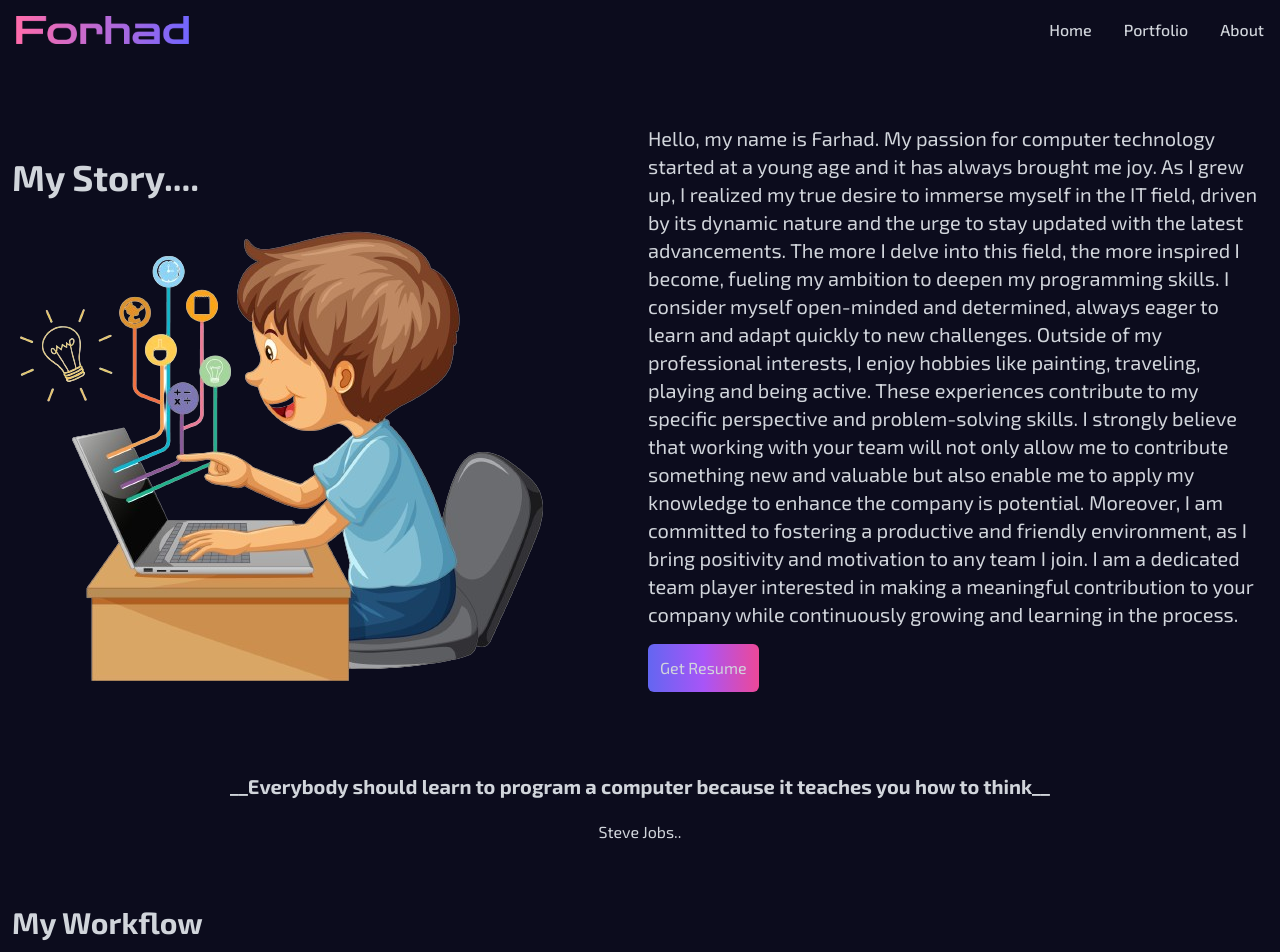
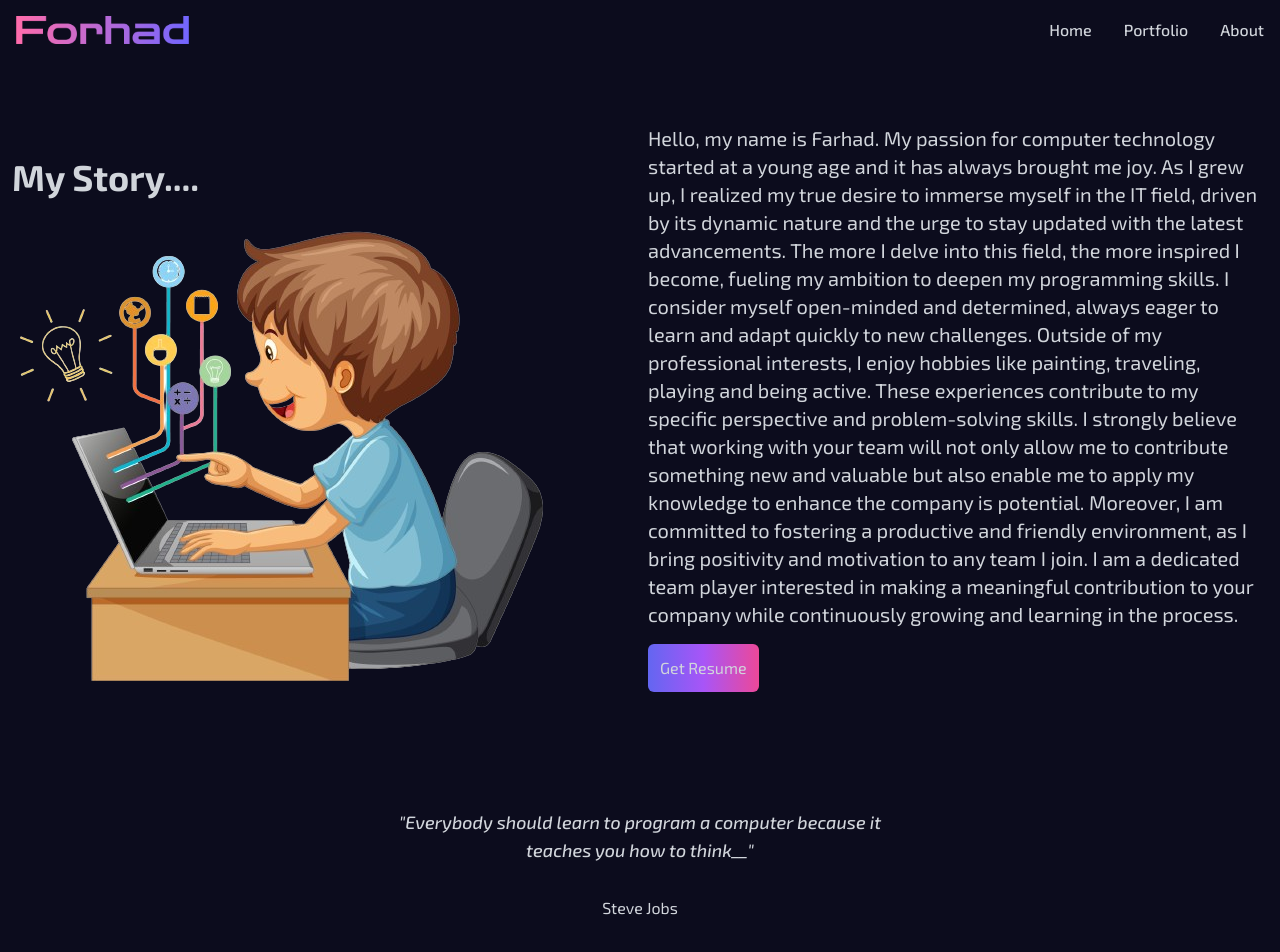
Before and after one commit to forhadhossen1/Forhad-Hossen, a React (Vite) app: page /about in a window 1280 px wide. Shown: the top 952 px of the page. Built offline with nearby package versions, Linux system fonts and the light colour scheme.

Commit message:
added quotes

```diff
--- a/src/Pages/About/About.jsx
+++ b/src/Pages/About/About.jsx
@@ -1,3 +1,4 @@
+/* eslint-disable react/no-unescaped-entities */
 import { FaBootstrap, FaCss3, FaHtml5, FaJs, FaNodeJs, FaReact } from "react-icons/fa6";
 import aboutImage from "../../assets/heroman.png"
 import { SiAxios, SiExpress, SiFirebase, SiFramer, SiGit, SiGithub, SiJsonwebtokens, SiMongodb, SiNextdotjs, SiReactrouter, SiSass, SiTailwindcss } from "react-icons/si";
@@ -28,9 +29,17 @@ const About = () => {
                 </div>
             </div>
 
-            <h3 className="text-center font-bold text-xl py-5">__Everybody should learn to program a computer because it teaches you how to think__</h3>
-            <p className="text-center">Steve Jobs..</p>
 
+            <section className="p-6">
+                <div className="container max-w-xl mx-auto">
+                    <div className="flex flex-col items-center w-full p-6 space-y-8 rounded-md lg:h-full lg:p-8 dark:bg-gray-900 dark:text-gray-100">
+                        <blockquote className="max-w-lg text-lg italic font-medium text-center">"Everybody should learn to program a computer because it teaches you how to think__"</blockquote>
+                        <div className="text-center dark:text-gray-400">
+                            <p>Steve Jobs</p>
+                        </div>
+                    </div>
+                </div>
+            </section>
 
             <div className="my-12">
                 <h2 className="text-3xl font-bold p-3">My Workflow</h2>
```
